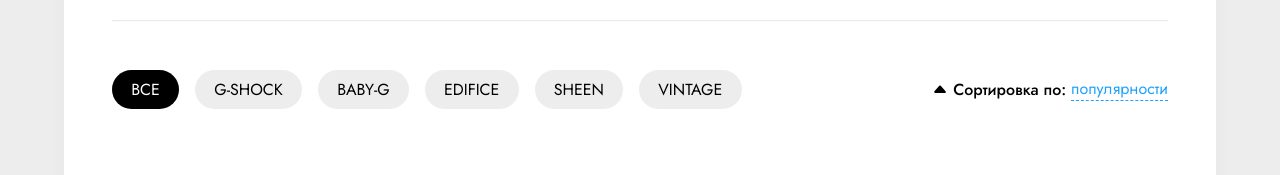
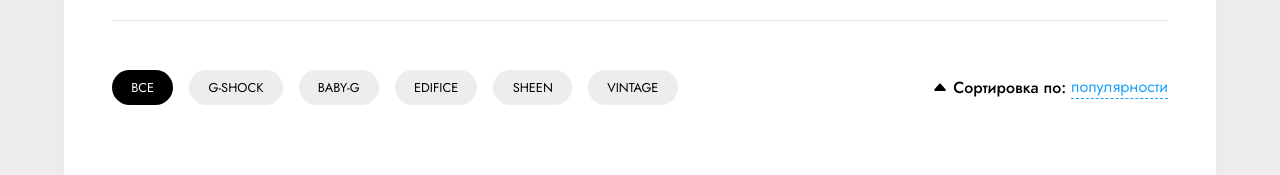
Before and after one commit to berdibekovadilet/watch_ecommerce, a React (Create React App) app: page / in a window 1280 px wide. Shown: the part 225-400 px from the top of the page. Built offline with nearby package versions, Linux system fonts and the light colour scheme.

Commit message:
fix sort component

```diff
--- a/src/components/Categories.jsx
+++ b/src/components/Categories.jsx
@@ -2,6 +2,32 @@
 import styles from "../styles/modules/categories.module.scss";
 
 const Categories = () => {
+  const categories = [
+    {
+      id: 0,
+      name: "ВСЕ",
+    },
+    {
+      id: 1,
+      name: "G-SHOCK",
+    },
+    {
+      id: 2,
+      name: "BABY-G",
+    },
+    {
+      id: 3,
+      name: "EDIFICE",
+    },
+    {
+      id: 4,
+      name: "SHEEN",
+    },
+    {
+      id: 5,
+      name: "VINTAGE",
+    },
+  ];
   const [activeIndex, setActiveIndex] = useState(0);
 
   const handleClick = (index) => {
@@ -10,42 +36,15 @@
 
   return (
     <ul className={styles.categories__list}>
-      <li
-        onClick={() => handleClick(0)}
-        className={activeIndex === 0 ? styles.active : styles.item}
-      >
-        ВСЕ
-      </li>
-      <li
-        onClick={() => handleClick(1)}
-        className={activeIndex === 1 ? styles.active : styles.item}
-      >
-        G-SHOCK
-      </li>
-      <li
-        onClick={() => handleClick(2)}
-        className={activeIndex === 2 ? styles.active : styles.item}
-      >
-        BABY-G
-      </li>
-      <li
-        onClick={() => handleClick(3)}
-        className={activeIndex === 3 ? styles.active : styles.item}
-      >
-        EDIFICE
-      </li>
-      <li
-        onClick={() => handleClick(4)}
-        className={activeIndex === 4 ? styles.active : styles.item}
-      >
-        SHEEN
-      </li>
-      <li
-        onClick={() => handleClick(5)}
-        className={activeIndex === 5 ? styles.active : styles.item}
-      >
-        VINTAGE
-      </li>
+      {categories.map((category) => (
+        <li
+          key={category.id}
+          onClick={() => handleClick(category.id)}
+          className={activeIndex === category.id ? styles.active : styles.item}
+        >
+          {category.name}
+        </li>
+      ))}
     </ul>
   );
 };
--- a/src/components/Sort.jsx
+++ b/src/components/Sort.jsx
@@ -4,6 +4,33 @@
 import styles from "../styles/modules/sort.module.scss";
 
 const Sort = () => {
+  const sortArr = [
+    {
+      id: 0,
+      name: "популярности (возр)",
+    },
+    {
+      id: 1,
+      name: "популярности (убыв)",
+    },
+    {
+      id: 2,
+      name: "цене (возр)",
+    },
+    {
+      id: 3,
+      name: "цене (убыв)",
+    },
+    {
+      id: 4,
+      name: "алфавиту (возр)",
+    },
+    {
+      id: 5,
+      name: "алфавиту (убыв)",
+    },
+  ];
+
   const [modal, setModal] = useState(false);
   const [indexActive, setIndexActive] = useState(0);
 
@@ -21,42 +48,15 @@
       {modal && (
         <div className={styles.sort__popup}>
           <ul>
-            <li
-              onClick={() => handleClick(0)}
-              className={indexActive === 0 ? styles.active : ""}
-            >
-              популярности (возр)
-            </li>
-            <li
-              onClick={() => handleClick(1)}
-              className={indexActive === 1 ? styles.active : ""}
-            >
-              популярности (убыв)
-            </li>
-            <li
-              onClick={() => handleClick(2)}
-              className={indexActive === 2 ? styles.active : ""}
-            >
-              цене (возр)
-            </li>
-            <li
-              onClick={() => handleClick(3)}
-              className={indexActive === 3 ? styles.active : ""}
-            >
-              цене (убыв)
-            </li>
-            <li
-              onClick={() => handleClick(4)}
-              className={indexActive === 4 ? styles.active : ""}
-            >
-              алфавиту (возр)
-            </li>
-            <li
-              onClick={() => handleClick(5)}
-              className={indexActive === 5 ? styles.active : ""}
-            >
-              алфавиту (убыв)
-            </li>
+            {sortArr.map((item) => (
+              <li
+                key={item.id}
+                onClick={() => handleClick(item.id)}
+                className={indexActive === item.id ? styles.active : ""}
+              >
+                {item.name}
+              </li>
+            ))}
           </ul>
         </div>
       )}
--- a/src/styles/modules/categories.module.scss
+++ b/src/styles/modules/categories.module.scss
@@ -12,6 +12,7 @@
    padding: 0.5rem 1.2rem;
    border-radius: 2rem;
    transition: all 0.3s ease;
+   font-size: 0.8rem;
 
    &:hover {
       background-color: #d5d5d5;
@@ -26,4 +27,5 @@
    background-color: var(--black);
    color: var(--white);
    transition: all 0.3s ease;
+   font-size: 0.8rem;
 }
```
